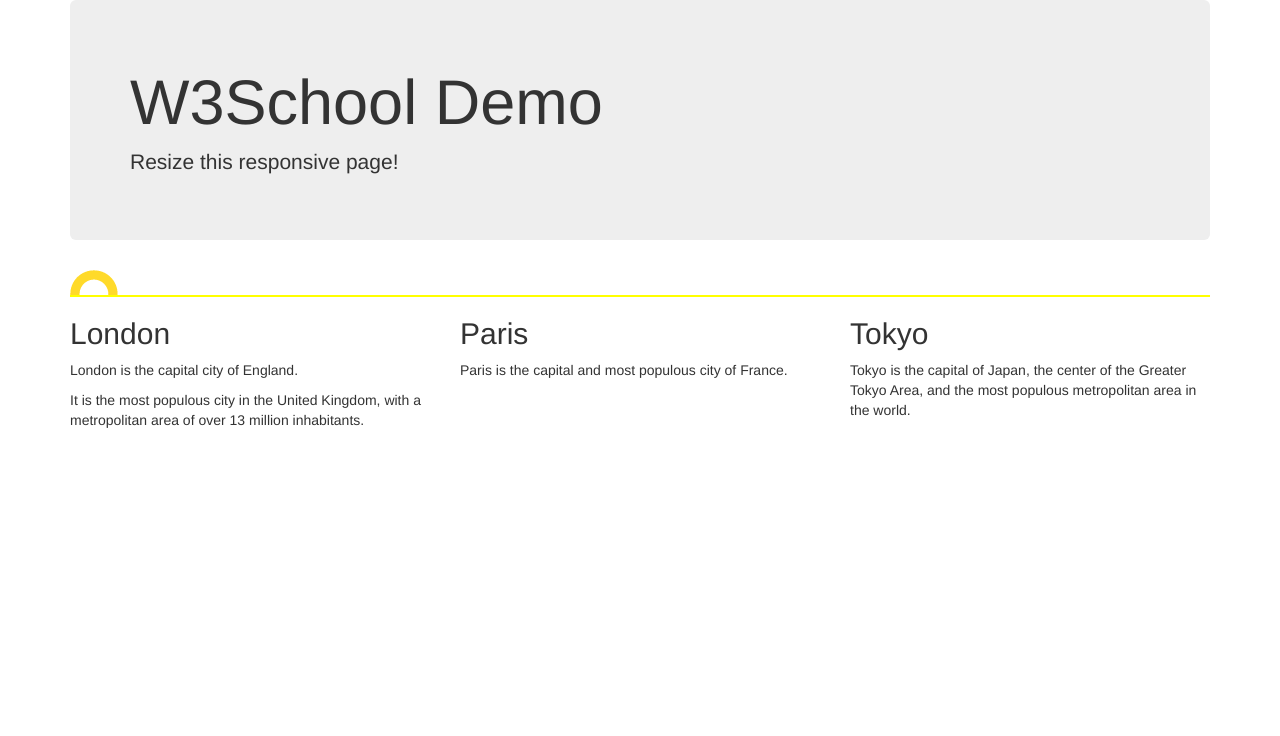
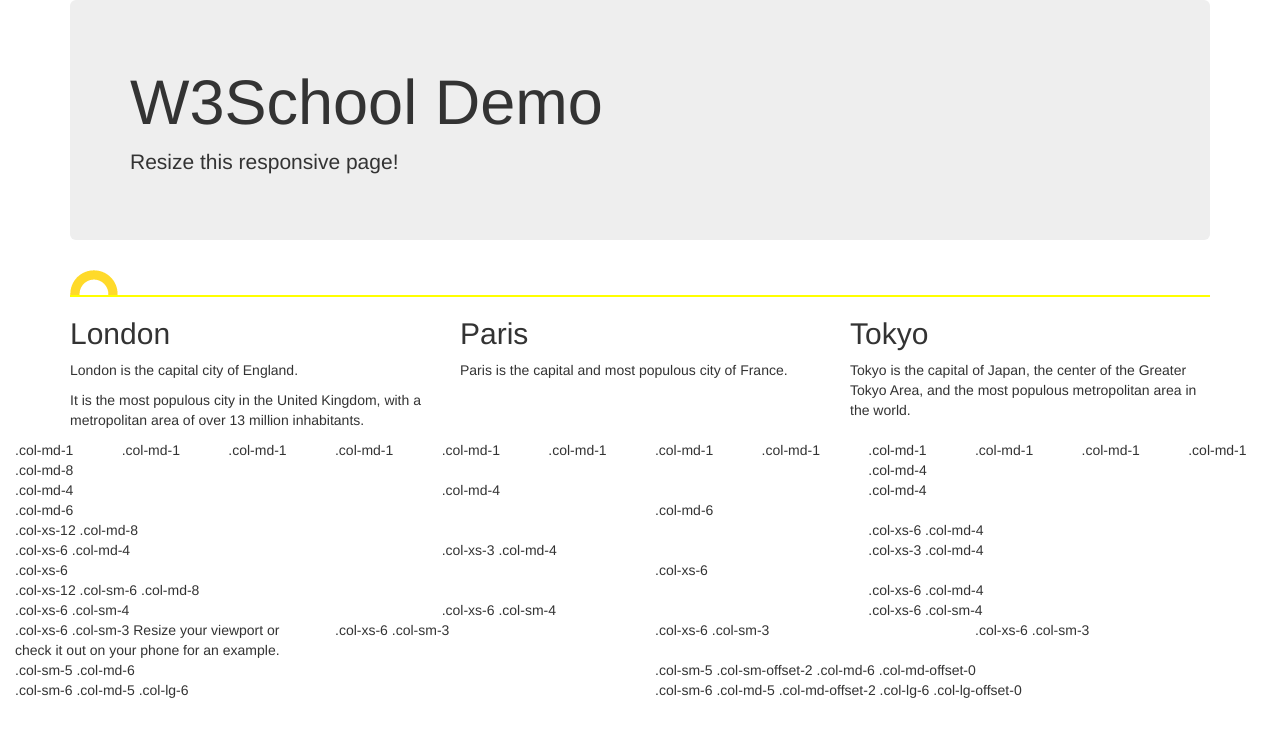
Before and after one commit to Xu-TikT/HtmlTest, a plain HTML site: page Bootstrap.html in a window 1280 px wide. Drawn offline with nearby package versions, Linux system fonts and the light colour scheme.

Commit message:
bootstrap关于row列的自适应操作

```diff
--- a/Bootstrap.html
+++ b/Bootstrap.html
@@ -18,7 +18,7 @@
 
 		<div class="container">
 			<!-- id选择器的优先级比类选择器高 -->
-			<div  class="line" id = "line">
+			<div class="line" id="line">
 				<img src="./img/dn-36.png" />
 			</div>
 			<div class="row">
@@ -39,6 +39,88 @@
 				</div>
 			</div>
 		</div>
+		<!-- Bootstrap格栅系统实例 -->
+		<div class="container-fluid">
+			<div class="row">
+				<div class="col-md-1">.col-md-1</div>
+				<div class="col-md-1">.col-md-1</div>
+				<div class="col-md-1">.col-md-1</div>
+				<div class="col-md-1">.col-md-1</div>
+				<div class="col-md-1">.col-md-1</div>
+				<div class="col-md-1">.col-md-1</div>
+				<div class="col-md-1">.col-md-1</div>
+				<div class="col-md-1">.col-md-1</div>
+				<div class="col-md-1">.col-md-1</div>
+				<div class="col-md-1">.col-md-1</div>
+				<div class="col-md-1">.col-md-1</div>
+				<div class="col-md-1">.col-md-1</div>
+			</div>
+			<div class="row">
+				<div class="col-md-8">.col-md-8</div>
+				<div class="col-md-4">.col-md-4</div>
+			</div>
+			<div class="row">
+				<div class="col-md-4">.col-md-4</div>
+				<div class="col-md-4">.col-md-4</div>
+				<div class="col-md-4">.col-md-4</div>
+			</div>
+			<div class="row">
+				<div class="col-md-6">.col-md-6</div>
+				<div class="col-md-6">.col-md-6</div>
+			</div>
+			<!-- 移动设备和PC -->
+			<!-- Stack the columns on mobile by making one full-width and the other half-width -->
+			<div class="row">
+				<div class="col-xs-12 col-md-8">.col-xs-12 .col-md-8</div>
+				<div class="col-xs-6 col-md-4">.col-xs-6 .col-md-4</div>
+			</div>
 
+			<!-- Columns start at 50% wide on mobile and bump up to 33.3% wide on desktop -->
+			<div class="row">
+				<div class="col-xs-6 col-md-4">.col-xs-6 .col-md-4</div>
+				<div class="col-xs-3 col-md-4">.col-xs-3 .col-md-4</div>
+				<div class="col-xs-3 col-md-4">.col-xs-3 .col-md-4</div>
+			</div>
+
+			<!-- Columns are always 50% wide, on mobile and desktop -->
+			<div class="row">
+				<div class="col-xs-6">.col-xs-6</div>
+				<div class="col-xs-6">.col-xs-6</div>
+			</div>
+			<!-- 手机、平板、桌面 -->
+			<div class="row">
+			  <div class="col-xs-12 col-sm-6 col-md-8">.col-xs-12 .col-sm-6 .col-md-8</div>
+			  <div class="col-xs-6 col-md-4">.col-xs-6 .col-md-4</div>
+			</div>
+			<div class="row">
+			  <div class="col-xs-6 col-sm-4">.col-xs-6 .col-sm-4</div>
+			  <div class="col-xs-6 col-sm-4">.col-xs-6 .col-sm-4</div>
+			  <!-- Optional: clear the XS cols if their content doesn't match in height -->
+			  <div class="clearfix visible-xs-block"></div>
+			  <div class="col-xs-6 col-sm-4">.col-xs-6 .col-sm-4</div>
+			</div>
+			<!-- 响应式列重置 在某些阈值时，某些列可能会出现比别的列高的情况。为了克服这一问题，建议联合使用 .clearfix -->
+			<div class="row">
+			  <div class="col-xs-6 col-sm-3">.col-xs-6 .col-sm-3 Resize your viewport or check it out on your phone for an example.</div>
+			  <div class="col-xs-6 col-sm-3">.col-xs-6 .col-sm-3</div>
+
+			  <!-- Add the extra clearfix for only the required viewport -->
+			  <div class="clearfix visible-xs-block"></div>
+
+			  <div class="col-xs-6 col-sm-3">.col-xs-6 .col-sm-3</div>
+			  <div class="col-xs-6 col-sm-3">.col-xs-6 .col-sm-3</div>
+			</div>
+			<!-- 除了列在分界点清除响应， 您可能需要 重置偏移, 后推或前拉某个列。 -->
+			<!-- .col-md-offset-* 类可以将列向右侧偏移 -->
+			<div class="row">
+			  <div class="col-sm-5 col-md-6">.col-sm-5 .col-md-6</div>
+			  <div class="col-sm-5 col-sm-offset-2 col-md-6 col-md-offset-0">.col-sm-5 .col-sm-offset-2 .col-md-6 .col-md-offset-0</div>
+			</div>
+
+			<div class="row">
+			  <div class="col-sm-6 col-md-5 col-lg-6">.col-sm-6 .col-md-5 .col-lg-6</div>
+			  <div class="col-sm-6 col-md-5 col-md-offset-2 col-lg-6 col-lg-offset-0">.col-sm-6 .col-md-5 .col-md-offset-2 .col-lg-6 .col-lg-offset-0</div>
+			</div>
+		</div>
 	</body>
 </html>
```
